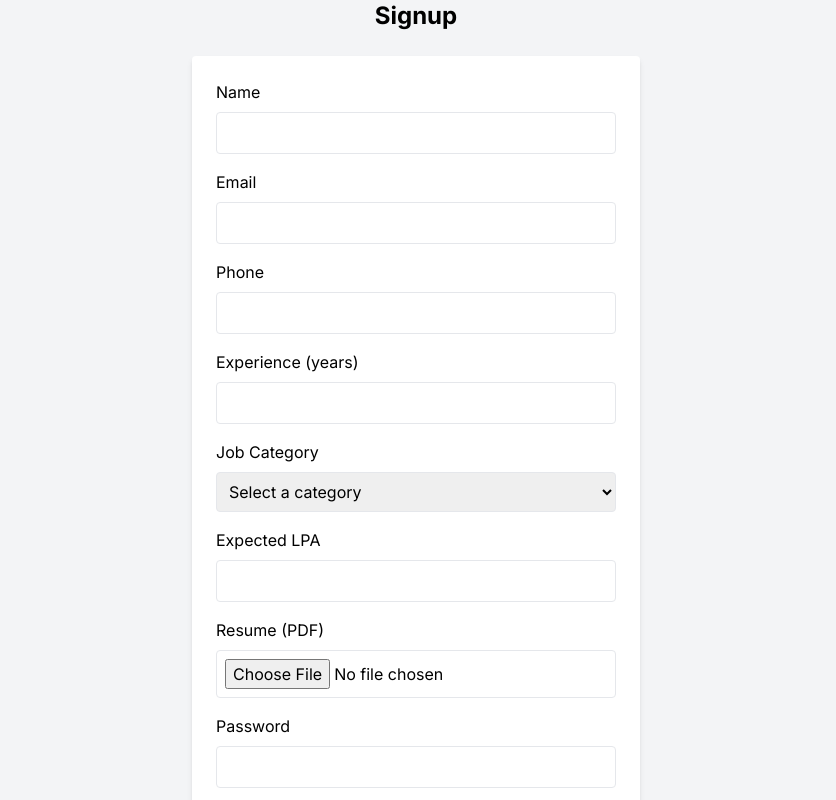
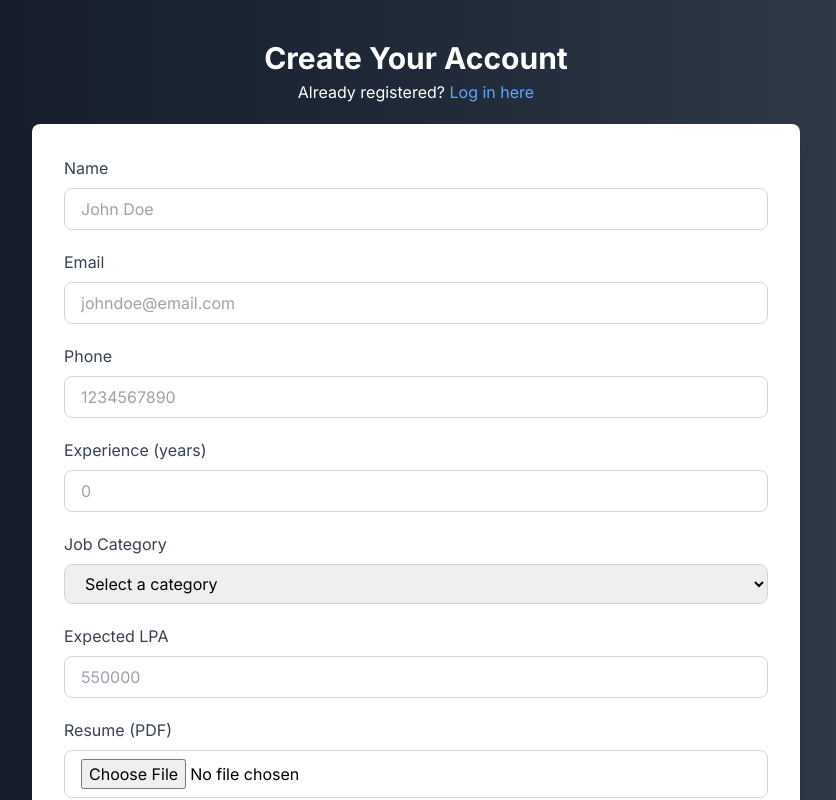
Before and after one commit to JainCK/yourhr, a Next.js app: page /signup in a window 1280 px wide. Shown: the top 800 px of the page, without its empty margins (224-1060 px from the left). Built offline with nearby package versions, Linux system fonts and the light colour scheme.

Commit message:
UI changes and styling updates

```diff
--- a/components/signup.tsx
+++ b/components/signup.tsx
@@ -1,5 +1,6 @@
 "use client"
 
+import Link from 'next/link';
 import { useRouter } from 'next/navigation';
 import { useState } from 'react';
 
@@ -67,107 +68,120 @@ const Signup = () => {
 
 
   return (
-    <div className="flex flex-col items-center justify-center min-h-screen bg-gray-100">
-      <h1 className="text-2xl font-bold mb-6">Signup</h1>
-      <form className="bg-white p-6 rounded shadow-md w-full max-w-md" onSubmit={handleSubmit}>
-        <div className="mb-4">
-          <label className="block mb-2">Name</label>
+    <div className="flex flex-col items-center justify-center min-h-screen bg-gradient-to-r from-gray-900 via-gray-800 to-gray-700">
+  <h1 className="text-3xl font-bold mt-10 mb-1 text-white">Create Your Account</h1>
+  <p className="text-white mb-5">
+    Already registered?{' '}
+    <Link href="/login" className="text-blue-400 hover:text-blue-300">
+      Log in here
+    </Link>
+  </p>
+  <form className="bg-white p-8 rounded-lg shadow-lg w-full max-w-3xl mb-10" onSubmit={handleSubmit}>
+    <div className="mb-5">
+      <label className="block mb-2 text-gray-700 font-normal">Name</label>
       <input
         type="text"
         name="name"
+        placeholder='John Doe'
         value={formData.name}
         onChange={handleChange}
-            className="w-full p-2 border rounded"
+        className="w-full px-4 py-2 border border-gray-300 rounded-lg focus:outline-none focus:ring-2 focus:ring-blue-500"
         required
       />
     </div>
-        <div className="mb-4">
-          <label className="block mb-2">Email</label>
+    <div className="mb-5">
+      <label className="block mb-2 text-gray-700 font-normal">Email</label>
       <input
         type="email"
         name="email"
+        placeholder='johndoe@email.com'
         value={formData.email}
         onChange={handleChange}
-            className="w-full p-2 border rounded"
+        className="w-full px-4 py-2 border border-gray-300 rounded-lg focus:outline-none focus:ring-2 focus:ring-blue-500"
         required
       />
     </div>
-        <div className="mb-4">
-          <label className="block mb-2">Phone</label>
+    <div className="mb-5">
+      <label className="block mb-2 text-gray-700 font-normal">Phone</label>
       <input
         type="text"
         name="phone"
+        placeholder='1234567890'
         value={formData.phone}
         onChange={handleChange}
-            className="w-full p-2 border rounded"
+        className="w-full px-4 py-2 border border-gray-300 rounded-lg focus:outline-none focus:ring-2 focus:ring-blue-500"
         required
       />
     </div>
-        <div className="mb-4">
-          <label className="block mb-2">Experience (years)</label>
+    <div className="mb-5">
+      <label className="block mb-2 text-gray-700 font-normal">Experience (years)</label>
       <input
         type="number"
         name="experience"
+        placeholder='0'
         value={formData.experience}
         onChange={handleChange}
-            className="w-full p-2 border rounded"
+        className="w-full px-4 py-2 border border-gray-300 rounded-lg focus:outline-none focus:ring-2 focus:ring-blue-500"
         required
       />
     </div>
-        <div className="mb-4">
-          <label className="block mb-2">Job Category</label>
+    <div className="mb-5">
+      <label className="block mb-2 text-gray-700 font-normal">Job Category</label>
       <select
         name="jobCategory"
         value={formData.jobCategory}
         onChange={handleChange}
-            className="w-full p-2 border rounded"
+        className="w-full px-4 py-2 border border-gray-300 rounded-lg focus:outline-none focus:ring-2 focus:ring-blue-500"
         required
       >
-            <option value="">Select a category</option>
+        <option value="" disabled>Select a category</option>
         <option value="Software">Software</option>
         <option value="Design">Design</option>
         <option value="Marketing">Marketing</option>
         {/* Add more categories as needed */}
       </select>
     </div>
-        <div className="mb-4">
-          <label className="block mb-2">Expected LPA</label>
+    <div className="mb-5">
+      <label className="block mb-2 text-gray-700 font-normal">Expected LPA</label>
       <input
         type="number"
         name="expectedLPA"
+        placeholder='550000'
         value={formData.expectedLPA}
         onChange={handleChange}
-            className="w-full p-2 border rounded"
+        className="w-full px-4 py-2 border border-gray-300 rounded-lg focus:outline-none focus:ring-2 focus:ring-blue-500"
         required
       />
     </div>
-        <div className="mb-4">
-          <label className="block mb-2">Resume (PDF)</label>
+    <div className="mb-5">
+      <label className="block mb-2 text-gray-700 font-normal">Resume (PDF)</label>
       <input
         type="file"
         name="resume"
         onChange={handleFileChange}
         accept="application/pdf"
-            className="w-full p-2 border rounded"
+        className="w-full px-4 py-2 border border-gray-300 rounded-lg focus:outline-none focus:ring-2 focus:ring-blue-500"
         required
       />
     </div>
-        <div className="mb-4">
-          <label className="block mb-2">Password</label>
+    <div className="mb-5">
+      <label className="block mb-2 text-gray-700 font-normal">Password</label>
       <input
         type="password"
         name="password"
+        placeholder='********'
         value={formData.password}
         onChange={handleChange}
-            className="w-full p-2 border rounded"
+        className="w-full px-4 py-2 border border-gray-300 rounded-lg focus:outline-none focus:ring-2 focus:ring-blue-500"
         required
       />
     </div>
-        <button type="submit" className="px-4 py-2 bg-blue-500 text-white rounded">
+    <button type="submit" className="w-full bg-blue-600 text-white font-bold py-2 rounded-lg hover:bg-blue-700 transition duration-300">
       Sign Up
     </button>
   </form>
 </div>
+
   );
 };
 
```
Lines whose indentation alone changed are shown as unchanged.
